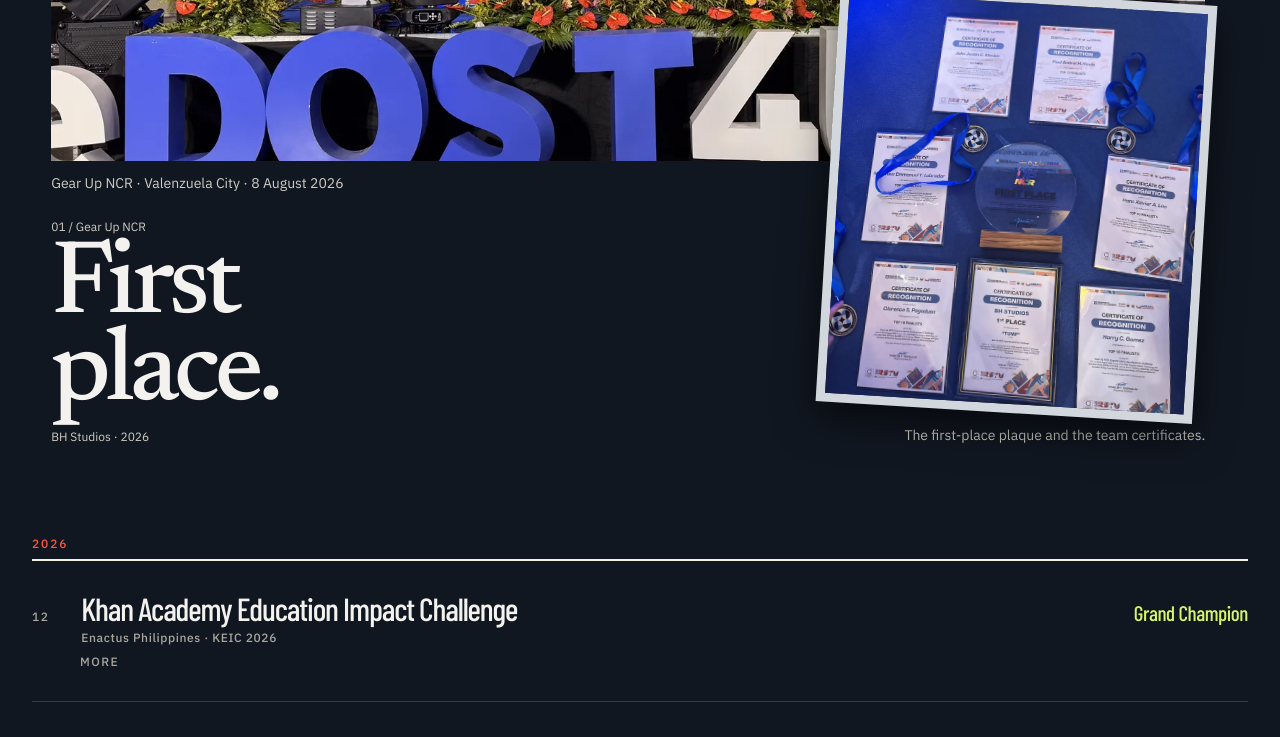
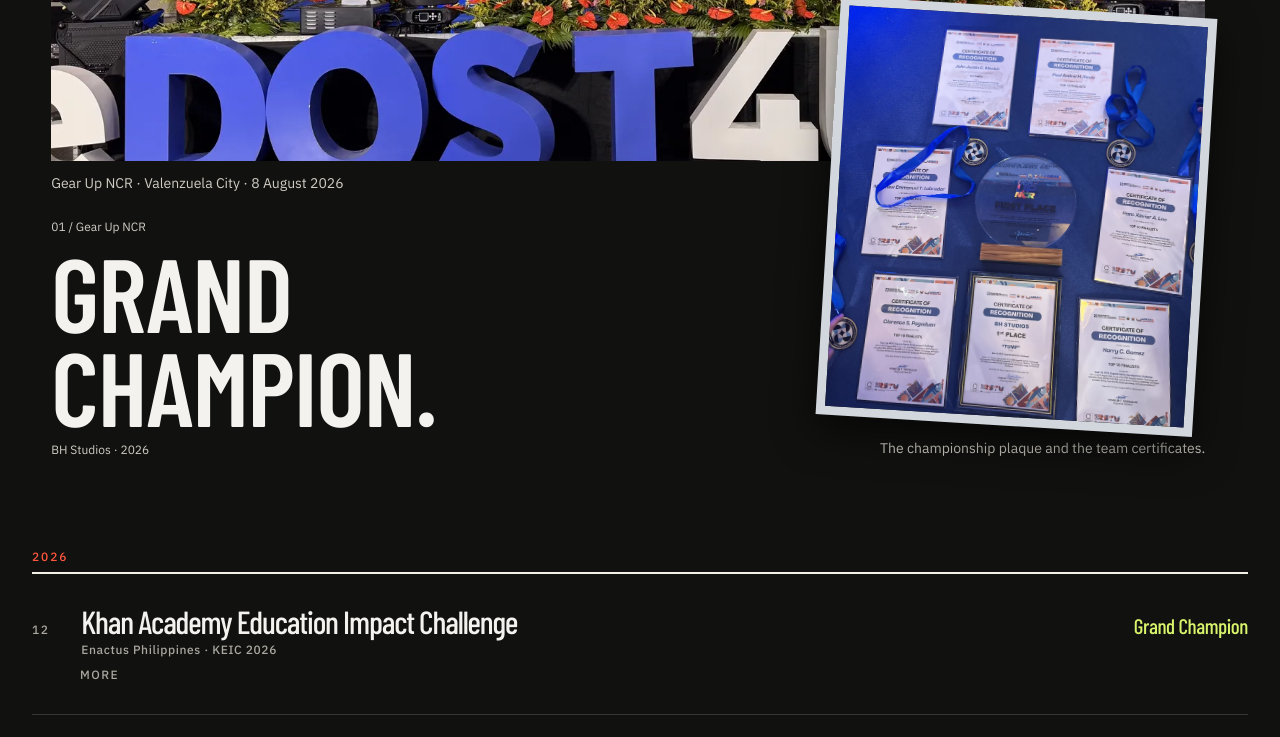
Before and after one commit to M4tyu633/portfolio, a Next.js app: page /achievements in a window 1280 px wide. Shown: the part 681-1418 px from the top of the page. Built offline with nearby package versions, Linux system fonts and the light colour scheme.

Commit message:
Match About and Achievements to the charcoal base; Grand Champion plaque card

```diff
--- a/src/app/css/calm.css
+++ b/src/app/css/calm.css
@@ -162,3 +162,22 @@
 body[data-world="index"] {
   background-image: none;
 }
+
+/* About and Achievements sit on the same charcoal as everything else. */
+main.receipts-page,
+main.about-page {
+  --w-ground: #111110;
+  --w-ground-2: #1b1c18;
+  --w-accent: #ff563d;
+  background: #111110;
+}
+main.receipts-page header h1 {
+  font-style: normal;
+}
+.evidence-result strong {
+  font-family: var(--font-gallery), Impact, sans-serif;
+  font-weight: 600;
+  letter-spacing: -0.01em;
+  line-height: 0.9;
+  text-transform: uppercase;
+}
--- a/src/components/home/Evidence.tsx
+++ b/src/components/home/Evidence.tsx
@@ -26,21 +26,21 @@
         <figure className="evidence-award">
           <Image
             src="/work/tumbang/trophies.webp"
-            alt="The first-place plaque and certificates of recognition awarded to BH Studios."
+            alt="The championship plaque and certificates of recognition awarded to BH Studios."
             width={1600}
             height={2134}
             sizes="(min-width: 900px) 28vw, 50vw"
           />
           <figcaption>
-            The first-place plaque and the team certificates.
+            The championship plaque and the team certificates.
           </figcaption>
         </figure>
         <p className="evidence-result">
           <span>01 / Gear Up NCR</span>
           <strong>
-            First
+            Grand
             <br />
-            place.
+            Champion.
           </strong>
           <span>BH Studios · 2026</span>
         </p>
```
